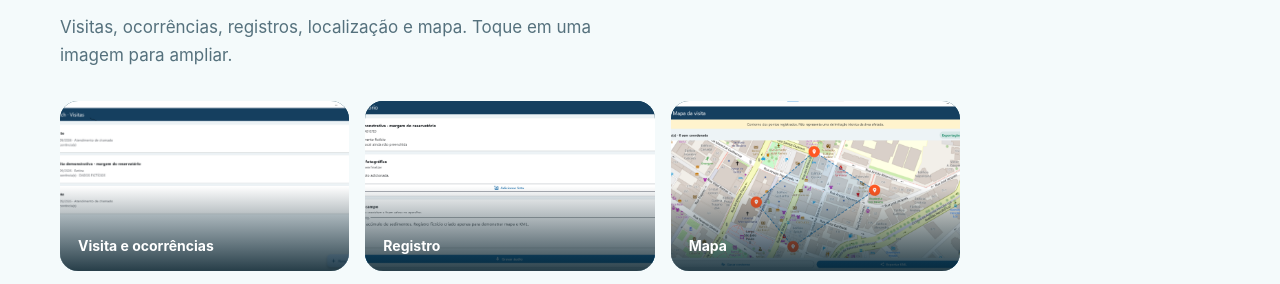
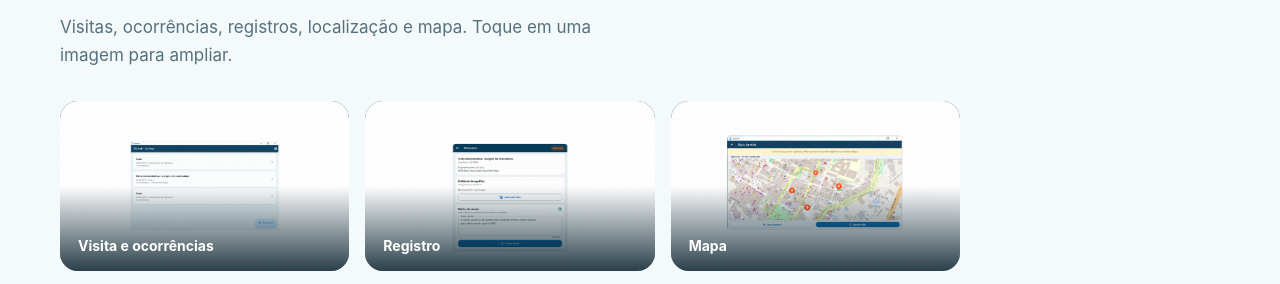
Before and after one commit to pedrotaviorossato-hub/landing_page-hakathon-grupo-13, a plain HTML site: page index.html in a window 1280 px wide. Shown: the part 2980-3264 px from the top of the page. Drawn offline with nearby package versions, Linux system fonts and the light colour scheme; grey boxes are pictures that could not be loaded.

Commit message:
arrumando

```diff
--- a/index.html
+++ b/index.html
@@ -149,17 +149,17 @@
 
                 <div class="gallery">
                     <button class="gallery-item large" data-image="imagens/FAtech_Pitch_Hackathon_atualizado_v4.pdf (1).png" data-title="Lista de ocorrências">
-                        <img src="imagens/FAtech_Pitch_Hackathon_atualizado_v4.pdf (1).png" alt="Tela de visita com lista de ocorrências" loading="lazy">
+                        <img src="imagens/img1.png" alt="Tela de visita com lista de ocorrências" loading="lazy">
                         <span>Visita e ocorrências</span>
                     </button>
 
                     <button class="gallery-item" data-image="imagens/FAtech_Pitch_Hackathon_atualizado_v4.pdf (3).png" data-title="Registro de ocorrência">
-                        <img src="imagens/FAtech_Pitch_Hackathon_atualizado_v4.pdf (3).png" alt="Tela de registro da ocorrência" loading="lazy">
+                        <img src="imagens/img2.png" alt="Tela de registro da ocorrência" loading="lazy">
                         <span>Registro</span>
                     </button>
 
                     <button class="gallery-item" data-image="imagens/FAtech_Pitch_Hackathon_atualizado_v4.pdf.png" data-title="Mapa da visita">
-                        <img src="imagens/FAtech_Pitch_Hackathon_atualizado_v4.pdf.png" alt="Mapa com os pontos da visita" loading="lazy">
+                        <img src="imagens/img3.png" alt="Mapa com os pontos da visita" loading="lazy">
                         <span>Mapa</span>
                     </button>
 
```
Also changed, not shown: imagens/img1.png (added), imagens/img2.png (added), imagens/img3.png (added).
